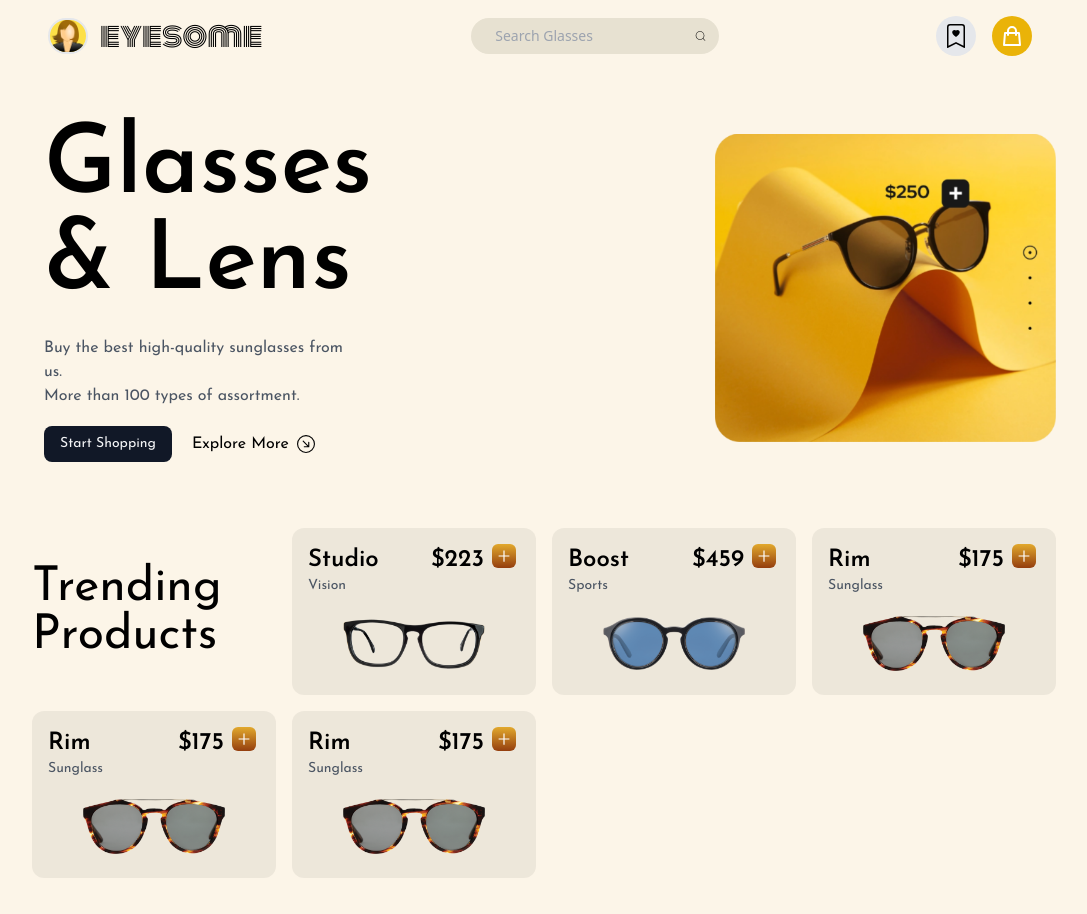
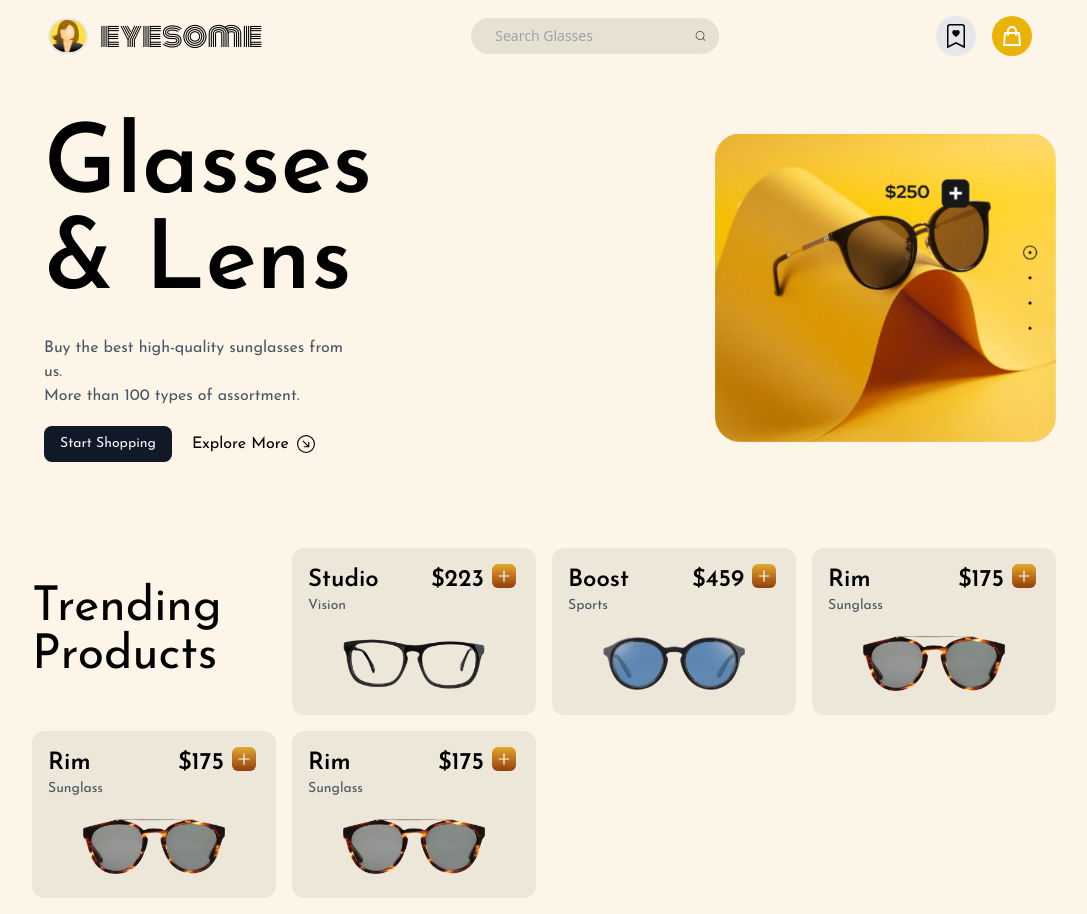
Before and after one commit to SandhyaR1007/eyeshots-react, a React (Vite) app: page / in a window 1280 px wide. Shown: the whole page, without its empty margins (96-1183 px from the left). Built offline with nearby package versions, Linux system fonts and the light colour scheme.

Commit message:
update: increase margin top

```diff
--- a/src/components/trending/TrendingList.jsx
+++ b/src/components/trending/TrendingList.jsx
@@ -42,7 +42,7 @@ const TrendingList = () => {
     },
   ];
   return (
-    <section className="grid  grid-cols-1 sm:grid-cols-2 md:grid-cols-3   lg:grid-cols-4 gap-4 font-josephin py-4 ">
+    <section className="grid  grid-cols-1 sm:grid-cols-2 md:grid-cols-3   lg:grid-cols-4 gap-4 font-josephin py-4 mt-10">
       <h1 className="text-4xl lg:text-5xl  break-words flex items-center ">
         Trending Products
       </h1>
```
